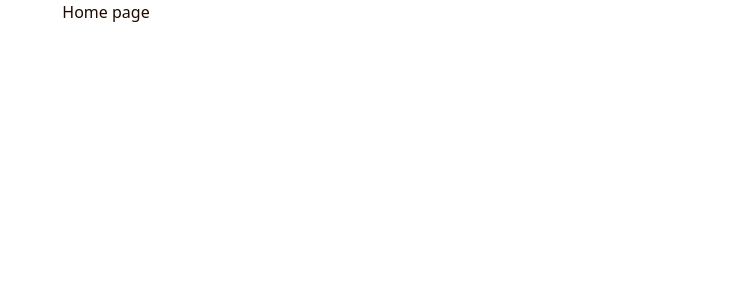
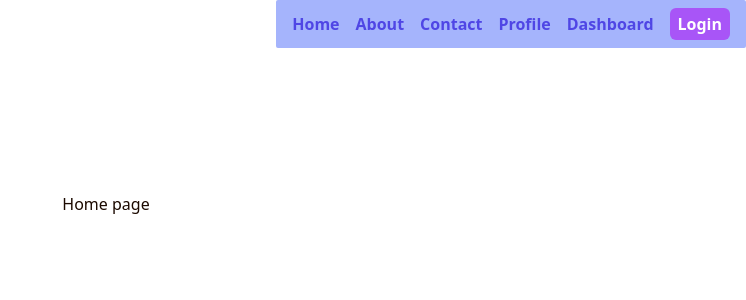
Before and after one commit to babulakterfsd/react-yarn-vite-eslint-starter, a React (Vite) app: page / in a window 1280 px wide. Shown: the top 300 px of the page, without its empty margins (534-1280 px from the left). Built offline with nearby package versions, Linux system fonts and the light colour scheme.

Commit message:
navbar added

```diff
--- a/src/App.jsx
+++ b/src/App.jsx
@@ -1,34 +1,60 @@
-import { createBrowserRouter, RouterProvider } from 'react-router-dom';
+import { useState } from 'react';
+import { createBrowserRouter, Outlet, RouterProvider } from 'react-router-dom';
+import Navbar from './components/Navbar';
 import Profile from './components/Profile';
 import SpecificProfile from './components/SpecificProfile';
 import AuthProvider from './contexts/AuthProvider';
+import About from './pages/About';
 import Contact from './pages/Contact';
 import Home from './pages/Home';
 import NotFound from './pages/NotFound';
 import './styles/App.css';
 
-function Root() {
-    return <Home />;
+function Root({ auth }) {
+    return (
+        <>
+            <Navbar auth={auth} />
+            <Outlet />
+        </>
+    );
 }
 
 function App() {
+    const [isLoggedIn, setIsLoggedIn] = useState(false);
+    const handleLogin = () => {
+        setIsLoggedIn(true);
+    };
+    const handleLogOut = () => {
+        setIsLoggedIn(false);
+    };
+    const auth = { isLoggedIn, setIsLoggedIn, handleLogin, handleLogOut };
+
     const router = createBrowserRouter([
         {
+            element: <Root auth={auth} />,
+            errorElement: <NotFound />,
+            children: [
+                {
                     path: '/',
-            element: <Root />,
-            errorElement: <NotFound />,
+                    element: <Home />,
                 },
                 {
                     path: 'contact',
                     element: <Contact />,
                 },
                 {
+                    path: 'about',
+                    element: <About />,
+                },
+                {
                     path: 'profile',
                     element: <Profile />,
                     children: [
                         {
-                    path: 'profile/1',
+                            path: 'profile/:id',
                             element: <SpecificProfile />,
+                        },
+                    ],
                 },
             ],
         },
--- a/src/components/Navbar.jsx
+++ b/src/components/Navbar.jsx
@@ -6,10 +6,11 @@ function Navbar({ auth }) {
     const { isLoggedIn, handleLogin, handleLogOut } = auth;
     return (
         <div className="flex justify-end mb-36">
-            <nav className="bg-indigo-300 text-indigo-600 font-semibold py-2 px-4 w-96 rounded-sm flex justify-evenly items-center">
+            <nav className="bg-indigo-300 text-indigo-600 font-semibold py-2 px-4 gap-x-4 rounded-sm flex justify-evenly items-center">
                 <Link to="/">Home</Link>
                 <Link to="/about">About</Link>
                 <Link to="/contact">Contact</Link>
+                <Link to="/profile">Profile</Link>
                 <Link to="/dashboard">Dashboard</Link>
                 {isLoggedIn ? (
                     <button
```
Lines whose indentation alone changed are shown as unchanged.
